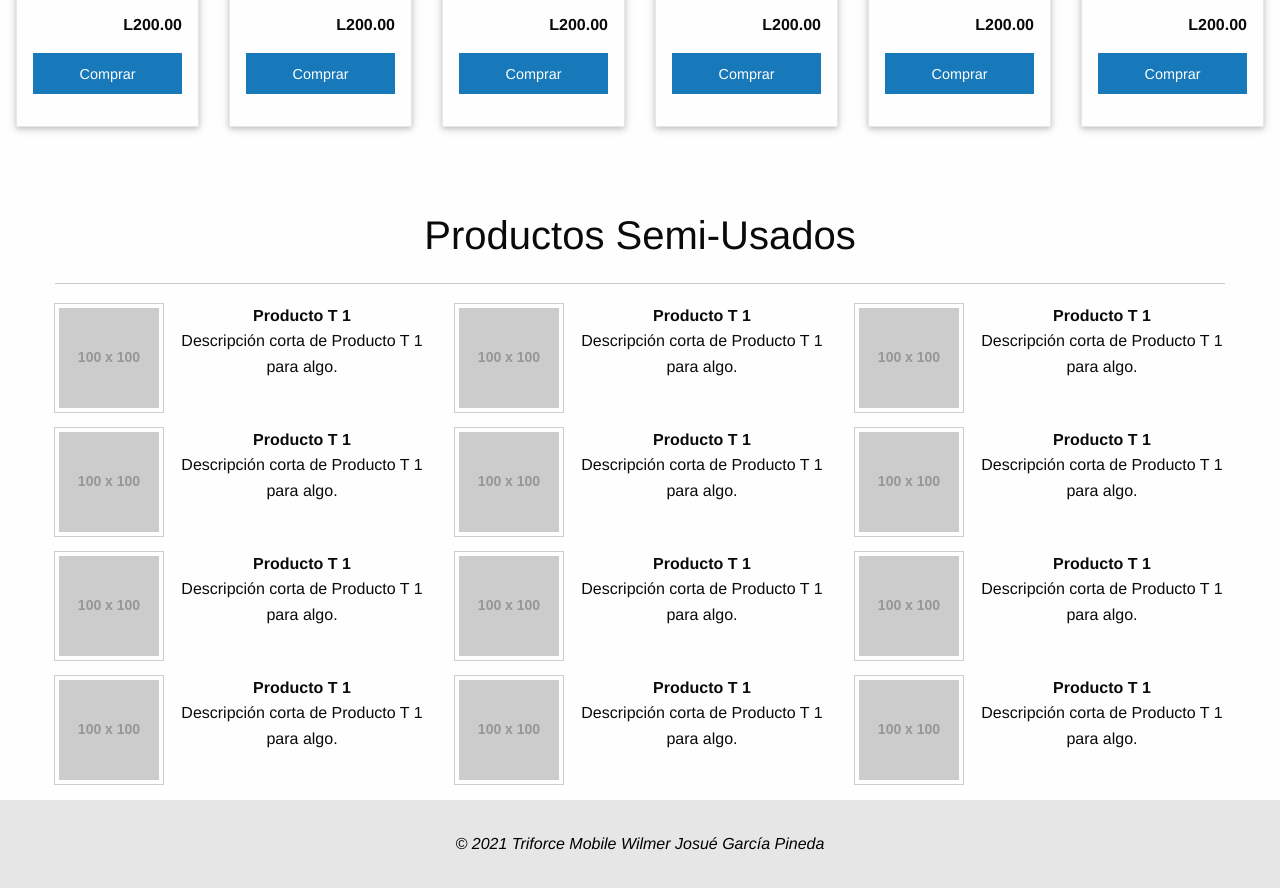
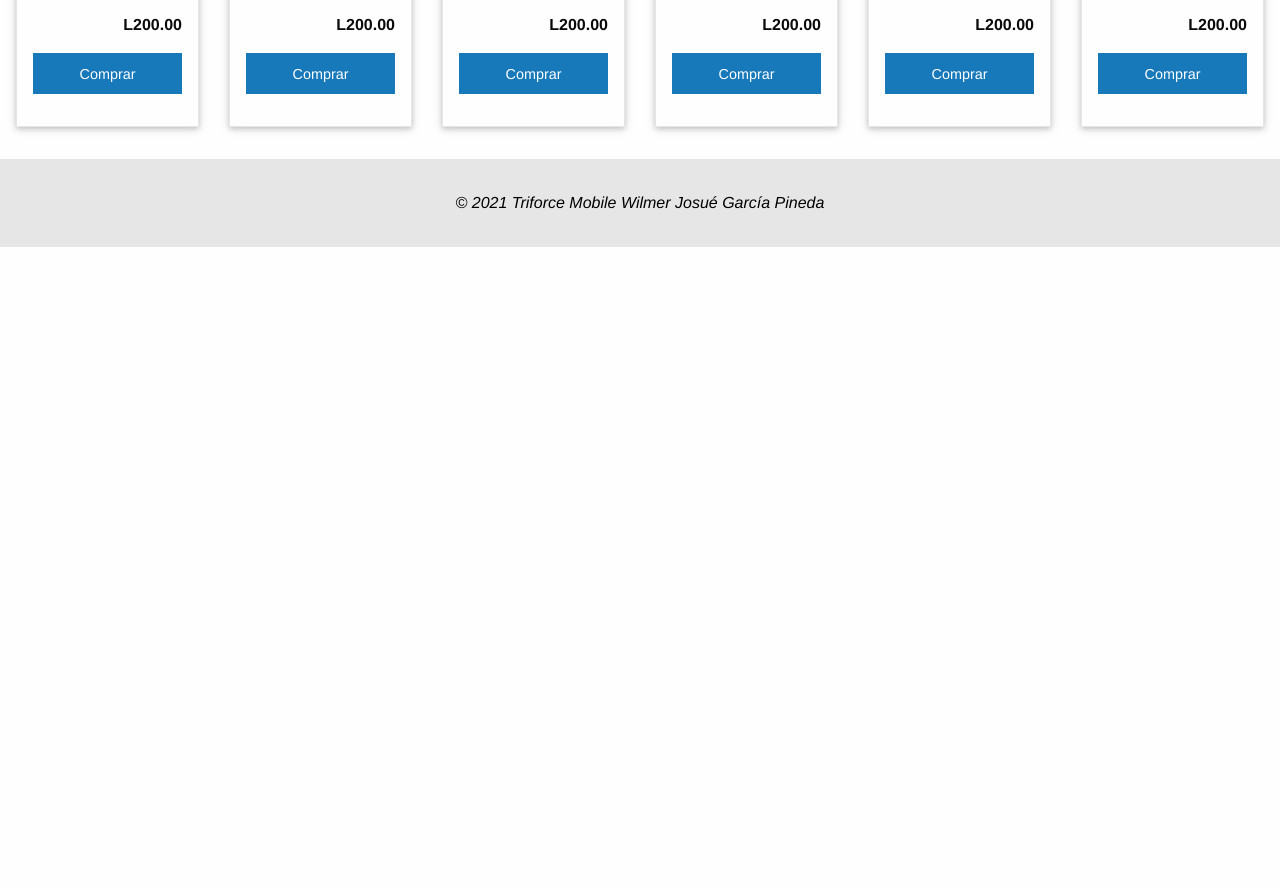
Before and after one commit to wilmergarcia7/ProductsDetails, a website: page index.html in a window 1280 px wide. Shown: the part 1704-2592 px from the top of the page. After the commit the page ends 1951 px from the top, so only its background shows below. Drawn offline with nearby package versions, Linux system fonts and the light colour scheme; placeholder pictures from the web are drawn by us.

Commit message:
Update index.html

```diff
--- a/index.html
+++ b/index.html
@@ -218,121 +218,6 @@
 
         </section>
 
-        <section class="grid-container text-center margin-top-3">
-            <h2>Productos Semi-Usados</h2>
-            <hr/>
-            <section class="grid-x small-up-1 grid-margin-x medium-up-2 large-up-3">
-                <div class="cell media-object">
-                    <div class="media-object-section">
-                        <img alt="temporada" src="https://placehold.it/100x100" class="thumbnail" />
-                    </div>
-                    <div class="media-object-section">
-                        <strong>Producto T 1</strong><br/>
-                        <p>Descripción corta de Producto T 1 para algo.</p>
-                    </div>
-                </div>
-                <div class="cell media-object">
-                    <div class="media-object-section">
-                        <img alt="temporada" src="https://placehold.it/100x100" class="thumbnail" />
-                    </div>
-                    <div class="media-object-section">
-                        <strong>Producto T 1</strong><br/>
-                        <p>Descripción corta de Producto T 1 para algo.</p>
-                    </div>
-                </div>
-                <div class="cell media-object">
-                    <div class="media-object-section">
-                        <img alt="temporada" src="https://placehold.it/100x100" class="thumbnail" />
-                    </div>
-                    <div class="media-object-section">
-                        <strong>Producto T 1</strong><br/>
-                        <p>Descripción corta de Producto T 1 para algo.</p>
-                    </div>
-                </div>
-                <div class="cell media-object">
-                    <div class="media-object-section">
-                        <img alt="temporada" src="https://placehold.it/100x100" class="thumbnail" />
-                    </div>
-                    <div class="media-object-section">
-                        <strong>Producto T 1</strong><br/>
-                        <p>Descripción corta de Producto T 1 para algo.</p>
-                    </div>
-                </div>
-                <div class="cell media-object">
-                    <div class="media-object-section">
-                        <img alt="temporada" src="https://placehold.it/100x100" class="thumbnail" />
-                    </div>
-                    <div class="media-object-section">
-                        <strong>Producto T 1</strong><br/>
-                        <p>Descripción corta de Producto T 1 para algo.</p>
-                    </div>
-                </div>
-                <div class="cell media-object">
-                    <div class="media-object-section">
-                        <img alt="temporada" src="https://placehold.it/100x100" class="thumbnail" />
-                    </div>
-                    <div class="media-object-section">
-                        <strong>Producto T 1</strong><br/>
-                        <p>Descripción corta de Producto T 1 para algo.</p>
-                    </div>
-                </div>
-                <div class="cell media-object">
-                    <div class="media-object-section">
-                        <img alt="temporada" src="https://placehold.it/100x100" class="thumbnail" />
-                    </div>
-                    <div class="media-object-section">
-                        <strong>Producto T 1</strong><br/>
-                        <p>Descripción corta de Producto T 1 para algo.</p>
-                    </div>
-                </div>
-                <div class="cell media-object">
-                    <div class="media-object-section">
-                        <img alt="temporada" src="https://placehold.it/100x100" class="thumbnail" />
-                    </div>
-                    <div class="media-object-section">
-                        <strong>Producto T 1</strong><br/>
-                        <p>Descripción corta de Producto T 1 para algo.</p>
-                    </div>
-                </div>
-                <div class="cell media-object">
-                    <div class="media-object-section">
-                        <img alt="temporada" src="https://placehold.it/100x100" class="thumbnail" />
-                    </div>
-                    <div class="media-object-section">
-                        <strong>Producto T 1</strong><br/>
-                        <p>Descripción corta de Producto T 1 para algo.</p>
-                    </div>
-                </div>
-                <div class="cell media-object">
-                    <div class="media-object-section">
-                        <img alt="temporada" src="https://placehold.it/100x100" class="thumbnail" />
-                    </div>
-                    <div class="media-object-section">
-                        <strong>Producto T 1</strong><br/>
-                        <p>Descripción corta de Producto T 1 para algo.</p>
-                    </div>
-                </div>
-                <div class="cell media-object">
-                    <div class="media-object-section">
-                        <img alt="temporada" src="https://placehold.it/100x100" class="thumbnail" />
-                    </div>
-                    <div class="media-object-section">
-                        <strong>Producto T 1</strong><br/>
-                        <p>Descripción corta de Producto T 1 para algo.</p>
-                    </div>
-                </div>
-                <div class="cell media-object">
-                    <div class="media-object-section">
-                        <img alt="temporada" src="https://placehold.it/100x100" class="thumbnail" />
-                    </div>
-                    <div class="media-object-section">
-                        <strong>Producto T 1</strong><br/>
-                        <p>Descripción corta de Producto T 1 para algo.</p>
-                    </div>
-                </div>
-            </section>
-        </section>
-
     </main>
     <footer class="text-center padding-2" style="background-color: #E6E6E6; color: black;">
 
```
